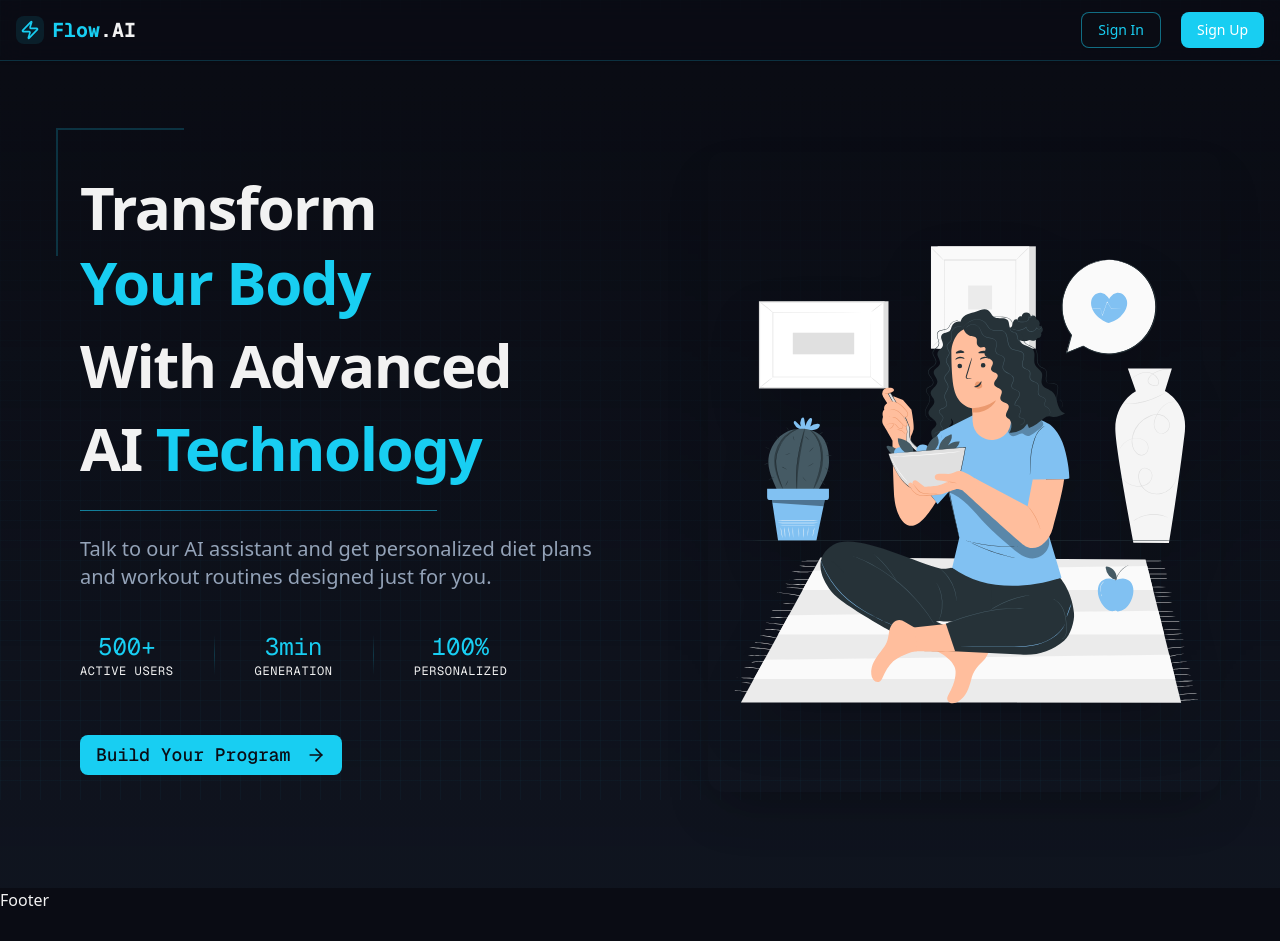
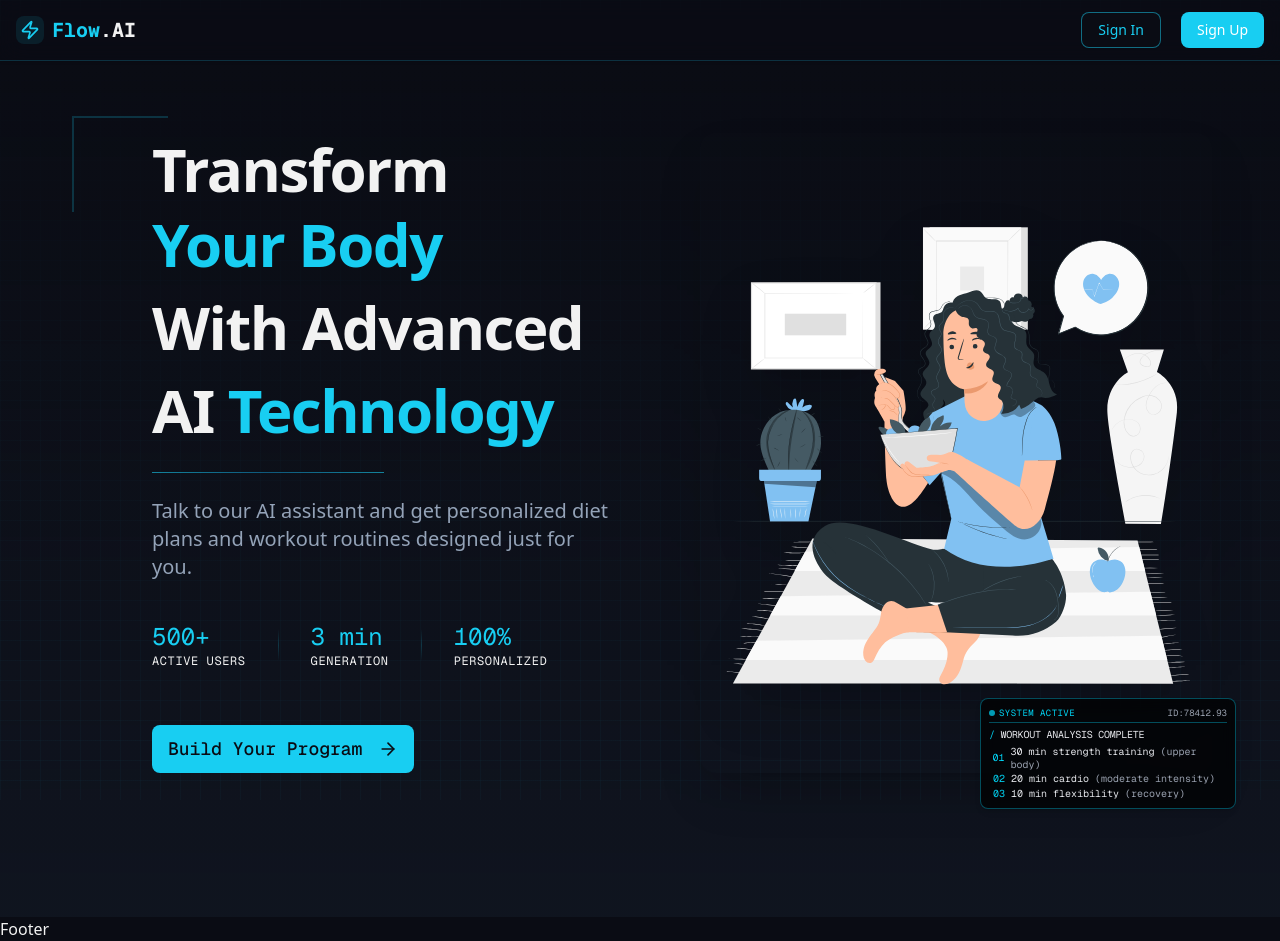
Before and after one commit to harshitarr/FlowAI, a Next.js app: page / in a window 1280 px wide. Before the commit the page ends 912 px from the top, so only its background shows below. Built offline with nearby package versions, Linux system fonts and the light colour scheme; no server answers.

Commit message:
Hero-section

```diff
--- a/src/app/page.jsx
+++ b/src/app/page.jsx
@@ -4,92 +4,117 @@ import React from "react";
 import Image from "next/image";
 import { Button } from "@/components/ui/button";
 import { ArrowRightIcon } from "lucide-react";
+import TerminalOverlay from "@/components/TerminalOverlay";
+import { motion } from "framer-motion";
 
 const HomePage = () => {
   return (
-    <div className="flex flex-col min-h-screen text-foreground overflow-hidden mt-[-40px]">
+    <div className="flex flex-col min-h-screen text-foreground overflow-hidden mt-[-60px]">
       {/* HERO SECTION */}
-      <section className="relative z-10 py-16 sm:py-20 md:py-24 bg-gradient-to-b from-background to-muted/30">
-        <div className="container mx-auto px-4">
-          {/* --- MODIFICATION 1 --- */}
-          {/* Reduced the horizontal gap to bring content and image closer */}
-          <div className="grid grid-cols-1 lg:grid-cols-12 gap-y-12 lg:gap-x-12 items-center relative">
+      <section className="relative z-10 py-12 sm:py-16 md:py-20 lg:py-24 bg-gradient-to-b from-background to-muted/30">
+        <div className="container mx-auto px-4 sm:px-6 md:px-8">
+          <div className="grid grid-cols-1 lg:grid-cols-12 gap-y-10 sm:gap-y-12 lg:gap-x-12 items-center relative">
 
             {/* CORNER DECORATION */}
-            <div className="absolute -top-6 left-0 sm:left-4 md:left-10 w-24 h-24 sm:w-32 sm:h-32 border-l-2 border-t-2 border-border" />
+            <div className="absolute -top-4 left-2 sm:left-4 md:left-10 w-16 h-16 sm:w-24 sm:h-24 border-l-2 border-t-2 border-border" />
 
             {/* LEFT SIDE CONTENT */}
-            {/* --- MODIFICATION 2 --- */}
-            {/* Adjusted column span for a more balanced 50/50 layout */}
-            <div className="lg:col-span-6 space-y-6 relative ml-0 sm:ml-8 md:ml-16">
-
+            <div
+              className="
+                lg:col-span-6
+                space-y-5 sm:space-y-6
+                relative
+                sm:ml-4 md:ml-10 lg:ml-30
+                text-center sm:text-center md:text-left lg:text-left
+              "
+            >
               {/* HEADING */}
-              <h1 className="text-3xl sm:text-4xl md:text-5xl lg:text-6xl font-bold tracking-tight leading-tight">
-                <div>
-                  <span className="text-foreground">Transform</span>
-                </div>
-                <div>
-                  <span className="text-primary">Your Body</span>
-                </div>
+              <h1
+                className="
+                  text-3xl sm:text-4xl md:text-5xl lg:text-6xl
+                  font-bold tracking-tight leading-tight text-foreground
+                "
+              >
+                <div><span>Transform</span></div>
+                <div><span className="text-primary">Your Body</span></div>
+                <div className="pt-1 sm:pt-2"><span>With Advanced</span></div>
                 <div className="pt-1 sm:pt-2">
-                  <span className="text-foreground">With Advanced</span>
-                </div>
-                <div className="pt-1 sm:pt-2">
-                  <span className="text-foreground">AI</span>
-                  <span className="text-primary"> Technology</span>
+                  <span>AI</span><span className="text-primary"> Technology</span>
                 </div>
               </h1>
 
               {/* DIVIDER */}
-              <div className="h-px w-3/4 sm:w-2/3 bg-gradient-to-r from-primary via-secondary to-primary opacity-60" />
+              <div className="h-px mx-auto md:mx-0 w-2/3 sm:w-1/2 bg-gradient-to-r from-primary via-secondary to-primary opacity-60" />
 
               {/* DESCRIPTION */}
-              <p className="text-base sm:text-lg md:text-xl text-muted-foreground max-w-xl">
+              <p
+                className="
+                  text-sm sm:text-base md:text-lg lg:text-xl
+                  text-muted-foreground
+                  max-w-md sm:max-w-lg md:max-w-xl
+                  mx-auto md:mx-0
+                "
+              >
                 Talk to our AI assistant and get personalized diet plans and workout routines
                 designed just for you.
               </p>
 
               {/* STATS */}
-              <div className="flex flex-col sm:flex-row sm:items-center gap-6 sm:gap-10 py-4 font-mono">
-                <div className="flex flex-col items-start sm:items-center">
-                  <div className="text-xl sm:text-2xl text-primary">500+</div>
-                  <div className="text-xs uppercase tracking-wider">ACTIVE USERS</div>
+              <div
+                className="
+                  flex flex-col sm:flex-row
+                  sm:items-center
+                  justify-center md:justify-start
+                  gap-4 sm:gap-6 md:gap-8
+                  py-3 sm:py-4
+                  font-mono
+                "
+              >
+                <div className="flex flex-col items-center md:items-start">
+                  <div className="text-lg sm:text-xl md:text-2xl text-primary">500+</div>
+                  <div className="text-[10px] sm:text-xs uppercase tracking-wider">ACTIVE USERS</div>
                 </div>
 
-                <div className="hidden sm:block h-10 w-px bg-gradient-to-b from-transparent via-border to-transparent" />
+                <div className="hidden sm:block h-8 w-px bg-gradient-to-b from-transparent via-border to-transparent" />
 
-                <div className="flex flex-col items-start sm:items-center">
-                  <div className="text-xl sm:text-2xl text-primary">3min</div>
-                  <div className="text-xs uppercase tracking-wider">GENERATION</div>
+                <div className="flex flex-col items-center md:items-start">
+                  <div className="text-lg sm:text-xl md:text-2xl text-primary">3 min</div>
+                  <div className="text-[10px] sm:text-xs uppercase tracking-wider">GENERATION</div>
                 </div>
 
-                <div className="hidden sm:block h-10 w-px bg-gradient-to-b from-transparent via-border to-transparent" />
+                <div className="hidden sm:block h-8 w-px bg-gradient-to-b from-transparent via-border to-transparent" />
 
-                <div className="flex flex-col items-start sm:items-center">
-                  <div className="text-xl sm:text-2xl text-primary">100%</div>
-                  <div className="text-xs uppercase tracking-wider">PERSONALIZED</div>
+                <div className="flex flex-col items-center md:items-start">
+                  <div className="text-lg sm:text-xl md:text-2xl text-primary">100%</div>
+                  <div className="text-[10px] sm:text-xs uppercase tracking-wider">PERSONALIZED</div>
                 </div>
               </div>
 
               {/* BUTTON */}
-              <div className="flex flex-col sm:flex-row gap-4 pt-4">
+              <div className="flex flex-col sm:flex-row gap-3 sm:gap-4 pt-2 sm:pt-4 justify-center md:justify-start">
                 <Button
                   size="lg"
                   asChild
-                  className="overflow-hidden bg-primary text-primary-foreground px-8 py-4 sm:px-10 sm:py-5 text-base sm:text-lg font-medium transition-transform transform hover:scale-105"
+                  className="
+                    overflow-hidden
+                    bg-primary text-primary-foreground
+                    px-6 py-3 sm:px-8 sm:py-4 md:px-10 md:py-6
+                    text-sm sm:text-base md:text-lg
+                    font-medium
+                    transition-transform transform hover:scale-105
+                  "
                 >
                   <a href="/generate-program" className="flex items-center font-mono">
                     Build Your Program
-                    <ArrowRightIcon className="ml-2 size-5" />
+                    <ArrowRightIcon className="ml-2 size-4 sm:size-5" />
                   </a>
                 </Button>
               </div>
             </div>
 
-            <div className="lg:col-span-6 relative flex justify-center items-center">
-
-
-              <div className="relative w-[80%] sm:w-[70%] md:w-[80%] lg:w-full aspect-[4/5] max-w-lg rounded-2xl overflow-hidden shadow-2xl mx-auto">
+            {/* RIGHT SIDE IMAGE */}
+            <div className="lg:col-span-6 relative flex justify-center items-center mt-4 sm:mt-0">
+              <div className="relative w-[75%] sm:w-[65%] md:w-[70%] lg:w-full aspect-[4/5] max-w-sm sm:max-w-md md:max-w-lg rounded-2xl overflow-hidden shadow-2xl">
                 <Image
                   src="/hero-image.svg"
                   alt="AI Fitness Coach"
@@ -100,6 +125,22 @@ const HomePage = () => {
               </div>
             </div>
 
+            {/* TERMINAL OVERLAY - SMOOTH SLIDE-IN */}
+            <div className="w-full flex justify-center md:justify-end lg:justify-end mt-6 md:mt-0 overflow-hidden">
+              <motion.div
+                initial={{ opacity: 0, x: "100%" }}       // Start completely off-screen to the right
+                animate={{ opacity: 1, x: 0 }}            // Slide smoothly into place
+                transition={{
+                  duration: 1.4,                          // Slightly longer for smoothness
+                  ease: "easeInOut",                       // Clean, professional easing
+                  delay: 0.6,                              // Appears after hero section loads
+                }}
+                className="w-[90%] sm:w-[80%] md:w-[60%] lg:w-auto"
+              >
+                <TerminalOverlay />
+              </motion.div>
+            </div>
+
           </div>
         </div>
       </section>
--- /dev/null
+++ b/src/components/TerminalOverlay.jsx
@@ -0,0 +1,51 @@
+const TerminalOverlay = () => {
+  return (
+    <div className="absolute bottom-3 right-3">
+      {/* Terminal Box */}
+      <div className="relative w-64 bg-black/70 border border-cyan-500/40 rounded-md p-2 font-mono text-[10px] text-gray-200 shadow-md backdrop-blur-sm">
+
+        {/* Status Bar */}
+        <div className="flex items-center justify-between border-b border-cyan-500/40 pb-0.5 mb-1">
+          <div className="flex items-center gap-1">
+            <div className="w-1.5 h-1.5 rounded-full bg-cyan-400 animate-pulse"></div>
+            <p className="text-[9px] text-cyan-400 uppercase tracking-wider">
+              SYSTEM ACTIVE
+            </p>
+          </div>
+          <p className="text-[9px] text-gray-400">ID:78412.93</p>
+        </div>
+
+        {/* Header */}
+        <p className="text-[10px] text-gray-200 mb-1 tracking-tight">
+          <span className="text-cyan-400">/</span> WORKOUT ANALYSIS COMPLETE
+        </p>
+
+        {/* Workout List */}
+        <div className="space-y-0.5 leading-tight">
+          <div className="flex items-center gap-1.5">
+            <span className="text-cyan-400 w-4 text-right">01</span>
+            <span>
+              30 min strength training <span className="text-gray-400">(upper body)</span>
+            </span>
+          </div>
+
+          <div className="flex items-center gap-1.5">
+            <span className="text-cyan-400 w-4 text-right">02</span>
+            <span>
+              20 min cardio <span className="text-gray-400">(moderate intensity)</span>
+            </span>
+          </div>
+
+          <div className="flex items-center gap-1.5">
+            <span className="text-cyan-400 w-4 text-right">03</span>
+            <span>
+              10 min flexibility <span className="text-gray-400">(recovery)</span>
+            </span>
+          </div>
+        </div>
+      </div>
+    </div>
+  );
+};
+
+export default TerminalOverlay;
```
